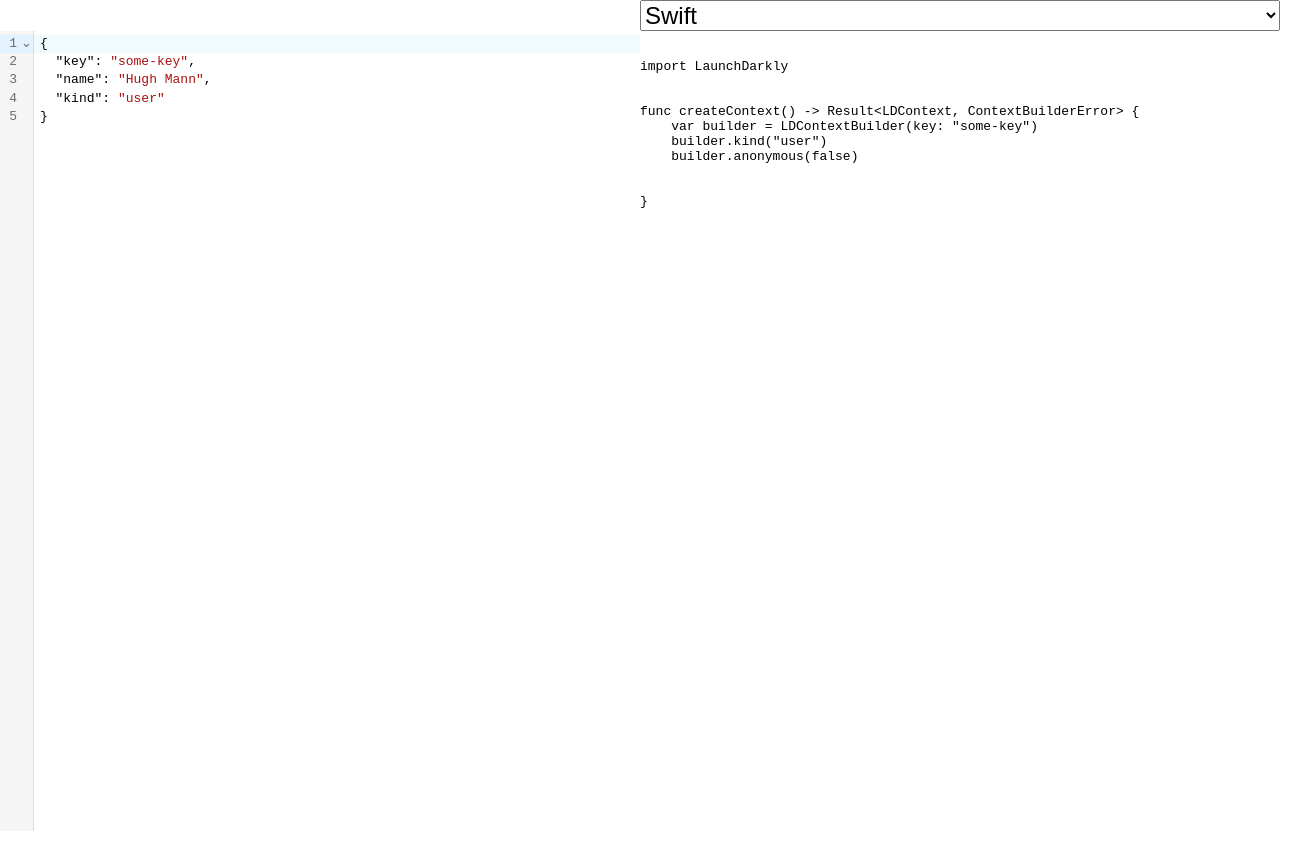
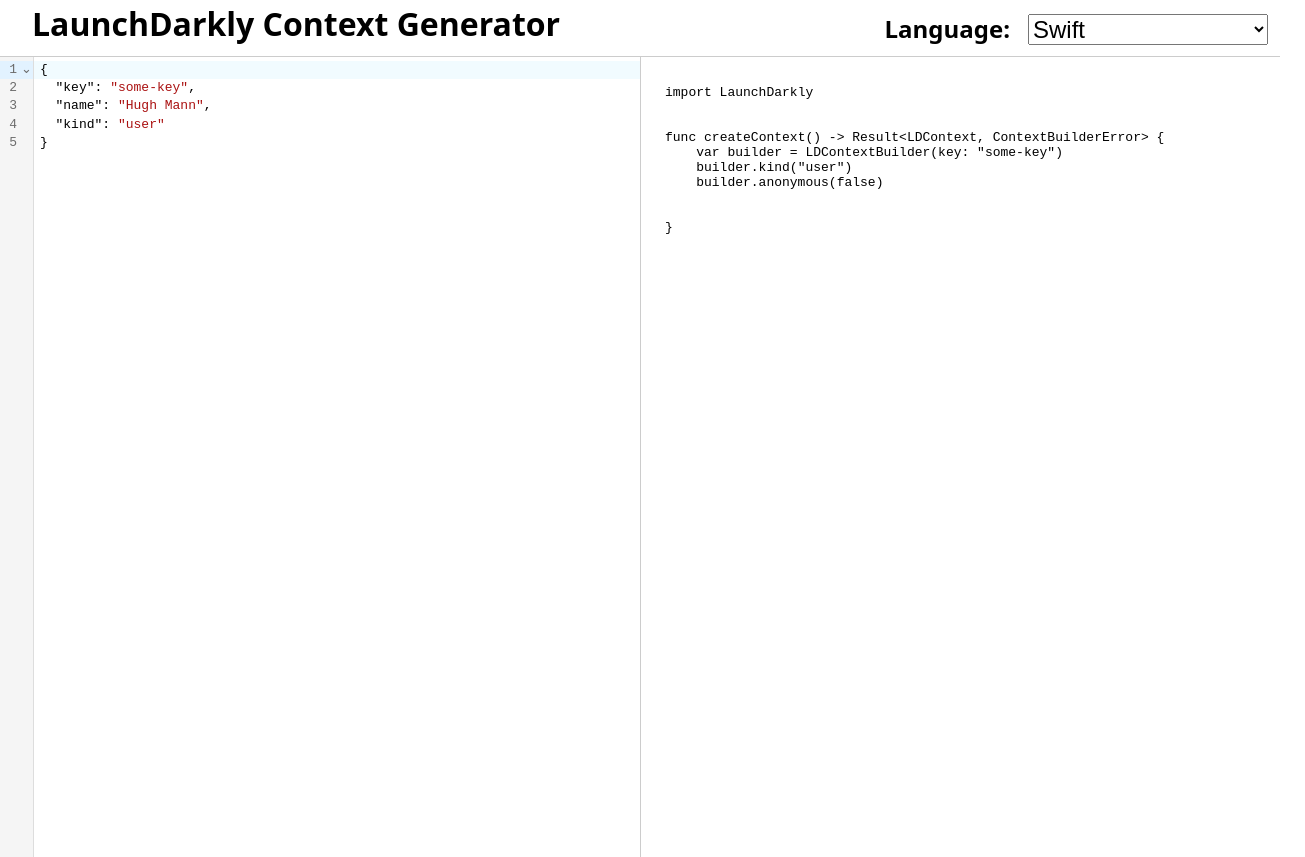
Before and after one commit to tarqd/ld-json-codegen, a website built with Parcel: page browser/index.html in a window 1280 px wide. Shown: the whole page, 1305 px wide, since content can reach past the window. Before the commit the page ends 831 px from the top, so only its background shows below. Built offline with nearby package versions, Linux system fonts and the light colour scheme; a small style sheet from the web is missing; what underscore.string would draw is missing.

Commit message:
local storage support and update layout

```diff
--- a/browser/index.html
+++ b/browser/index.html
@@ -22,6 +22,11 @@
             width: 100%;
             height: 100%;
         }
+        #editor {
+            border-right: 1px solid #ccc;
+            margin-right: 1.5em;
+        }
+
         #editor,#output {
             flex: 1 0 50%;
             display: inline-block;
@@ -29,13 +34,40 @@
         #options {
             width: 100%;
             position: relative;
+            border-bottom: 1px solid #ccc;
+            height: 2.5em;
+            padding-bottom:1em;
         }
-        #language-select {
+        #language-label {
+            font-weight: bold;
+            font-family: system-ui, -apple-system, BlinkMacSystemFont, 'Segoe UI', Roboto, Oxygen, Ubuntu, Cantarell, 'Open Sans', 'Helvetica Neue', sans-serif;
+            font-size: x-large;
+            margin-right: .5em;
+
+        }
+        #select-wrapper {
+
             float: right;
             font-size: x-large;
             margin-left: .5em;
-            width: 50%;
+            padding-right: .5em;
+            padding-top: .5em;
+            padding-bottom: .5em;
+
         }
+        #language-select {
+            font-size: x-large;
+            width: 10em;
+
+        }
+        #options h1 {
+            display: inline-block;
+            margin:0;
+            font-family: system-ui, -apple-system, BlinkMacSystemFont, 'Segoe UI', Roboto, Oxygen, Ubuntu, Cantarell, 'Open Sans', 'Helvetica Neue', sans-serif;
+            margin-left: 1em;
+            line-height: 1.5em;
+        }
+
         #rendered {
             display: block;
             height: 100%;
@@ -49,6 +81,11 @@
 </head>
 <body>
     <div id="options">
+        <h1>LaunchDarkly Context Generator</h1>
+        <div id="select-wrapper">
+            <label id="language-label" for="language-select">Language:</label>
+            <select id="language-select"></select>
+        </div>
     </div>
     <div id="app">
         <div id="editor">
--- a/browser/main.js
+++ b/browser/main.js
@@ -33,18 +33,27 @@
   }
 
 function createSelect() {
-    const select = document.createElement("select")
-    select.id = "language-select"
+    const select = document.getElementById("language-select")
+    const lastLang = localStorage.getItem("lang") || "Swift"
     Object.keys(languages).forEach((lang, index) => {
         const option = document.createElement("option")
         option.value = lang
         option.innerText = lang
-        if (index === 0) {
+        if (lang === lastLang) {
             option.selected = true
         }
         select.appendChild(option)
     })
     return select
+}
+
+function setLanguage(lang) {
+    const select = document.getElementById("language-select")
+    const option = Array.from(select.options).filter(option => option.value === lang).pop();
+    if(option) {
+        option.selected = true
+        localStorage.setItem("lang", option.value)
+    }
 }
 
 const getRenderer = function getRenderer() {
@@ -54,11 +63,13 @@
 }
 
 
-const renderTemplate = debounce(function renderTemplate(update) {
+function renderTemplate(update) {
     const {view} = update;
     try {
         const {renderer, ext} = getRenderer();
         const context = JSON.parse(view.state.doc.toString())
+        localStorage.setItem("context", JSON.stringify(context))
+        setLanguage(localStorage.getItem("lang") || "Swift")
         if (context.kind === "multi") {
             const contexts = []
             Object.entries(context).filter(([key]) => key !== '_meta' && key !== "kind").forEach(([key, value]) => {
@@ -91,7 +102,8 @@
         console.error(e)
         document.getElementById("rendered").innerText = e.toString()
     }
-}, 500);
+}
+const renderTemplateDebounced = debounce(renderTemplate, 300)
 
 function main() {
     const defaultContext = JSON.stringify({
@@ -99,22 +111,26 @@
         name: "Hugh Mann",
         kind: "user"
     }, null, 2)
+    const firstContext = localStorage.getItem("context") || defaultContext
+    const firstLang = localStorage.getItem("lang") || "Swift"
+
 
     let view = new EditorView({
         doc: defaultContext,
         extensions: [
             basicSetup,
             json(),
-            EditorView.updateListener.of(renderTemplate)
+            EditorView.updateListener.of(renderTemplateDebounced)
         ],
     })
     const editor = document.getElementById('editor')
     editor.appendChild(view.dom)
     const select = createSelect();
     select.addEventListener("change", () => {
+        localStorage.setItem("lang", select.options[select.selectedIndex].value)
         renderTemplate({view})
     })
-    document.getElementById("options").appendChild(select)
+
 }
 
 if (document.readyState === "ready") {
```
Also changed, not shown: dist/index.html, 3 other files.
